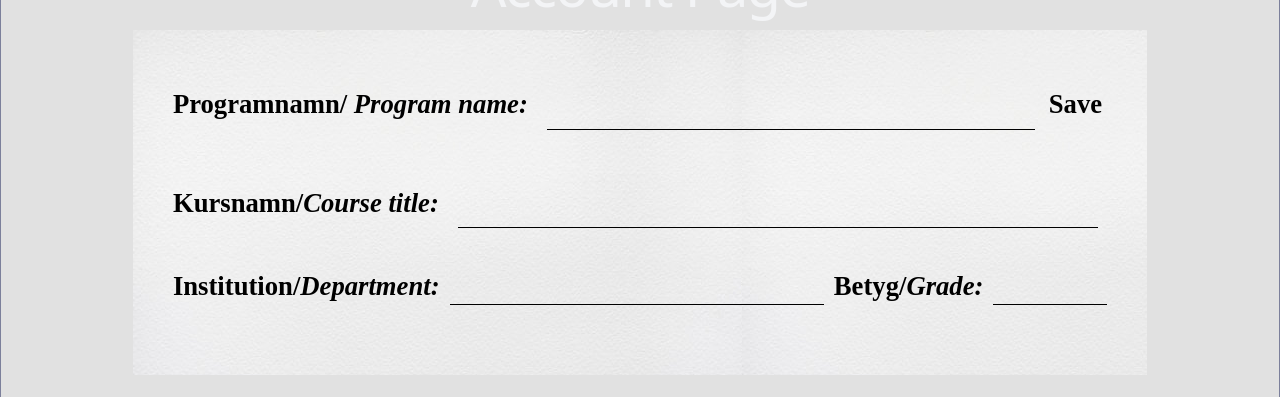
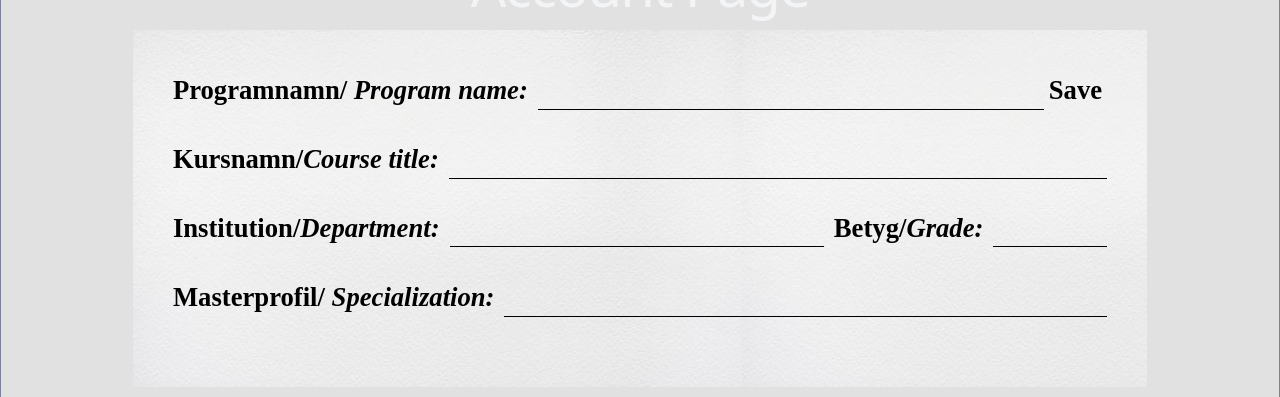
Before and after one commit to De99103/tddd27, a React (Vite) app in the folder tddd27-project/: page /account in a window 1280 px wide. Shown: the part 218-615 px from the top of the page. Built offline with nearby package versions, Linux system fonts and the light colour scheme; no server answers.

Commit message:
adding Specialization

```diff
--- a/tddd27-project/src/assets/data/ED.json
+++ b/tddd27-project/src/assets/data/ED.json
@@ -6,12 +6,14 @@
     "language": "svenska",
     "campus": "Norrköping",
     "admission_term": "HT 2022",
-    "note": "Den här exporten bygger på programplanen för 6CIEN, antagningstillfälle HT 2022, från LiU Studieinfo. Kurser som ligger över två perioder har periodformat som exempelvis \"1+2\". För examensdetaljer används null eftersom de inte framgår i programplanstabellen."
-  },
-  "specialisations": [
+    "note": "Den här exporten bygger på programplanen för 6CIEN, antagningstillfälle HT 2022, från LiU Studieinfo. Kurser som ligger över två perioder har periodformat som exempelvis \"1+2\". För examensdetaljer används null eftersom de inte framgår i programplanstabellen.",
+    "specialisations": [
     "Trådlösa system",
     "Organisk elektronik och energisystem"
-  ],
+  ]
+
+  },
+
   "courses": [
     {
       "year": 1,
--- a/tddd27-project/src/assets/data/MT.json
+++ b/tddd27-project/src/assets/data/MT.json
@@ -7,12 +7,14 @@
     "campus": "Norrköping",
     "admission_term": "HT 2018",
     "note": "Den här exporten bygger på den äldre programplanen 6CMEN eftersom den nya sidan 6CMEA (Medieteknik och AI) ännu inte har alla årskurser publicerade. Kurslistan är därför för programmet 'Civilingenjörsprogram i medieteknik, 300 hp'. För vissa kurser saknas examensdetaljer i exporten och fältet 'kurs_examination' är då null."
-  },
-  "specialisations": [
+    ,
+    "specialisations": [
     "Avancerade tekniker för ljud- och bildmedier",
     "Datorgrafik och spelprogrammering",
     "Visualisering"
-  ],
+  ]
+  },
+
   "courses": [
     {
       "year": 1,
--- a/tddd27-project/src/components/common/autocomplete/Autocomplete.css
+++ b/tddd27-project/src/components/common/autocomplete/Autocomplete.css
@@ -45,6 +45,14 @@
     font-family: "Indie Flower", cursive;
     border-bottom: 1px solid black;
     background-color: transparent;
+}
+
+.MuiAutocomplete-root .MuiOutlinedInput-root {
+    padding: 0px !important;
+}
+
+.MuiAutocomplete-root .MuiOutlinedInput-root .MuiAutocomplete-input {
+    padding: 2px 4px !important;
 }
 
 .line-autocomplete {
--- a/tddd27-project/src/components/common/course/Course.jsx
+++ b/tddd27-project/src/components/common/course/Course.jsx
@@ -9,16 +9,24 @@ function Course({
     programOptions = [],
     selectedProgram = null,
     onProgramChange = () => { },
+
     courses = [],
     selectedCourse = null,
     setSelectedCourse = () => { },
+
+    selectedSpecialisation = null,
+    setSelectedSpecialisation = () => { },
+
 }) {
+    const specialisations = selectedProgram?.specialisations || [];
+
     const [educationName, setEducationName] = useState("");
     const [courseGrade, setCourseGrade] = useState("");
     const [masterCourse, setMasterCourse] = useState("");
     const [profile, setProfile] = useState("");
     const [notes, setNotes] = useState("");
     const [courseRating, setCourseRating] = useState("");
+    const [specialisation, setSpecialisation] = useState("")
 
     async function handleSave() {
         try {
@@ -125,6 +133,23 @@ function Course({
                             />
                         </div>
                     </div>
+
+                    <div className="profiles-div">
+                        <div className="textAndInput">
+
+                            <p>
+                                Masterprofil/<i> Specialization:</i>
+                            </p>
+                            <Autocomplete
+                                options={specialisations}
+                                label=""
+                                className="line-autocomplete"
+                                value={selectedSpecialisation}
+                                getOptionLabel={(option) => option || ""}
+                                onChange={setSelectedSpecialisation}
+                            />
+                        </div>
+                    </div>
                 </div>
             </div>
         </div>
--- a/tddd27-project/src/pages/Account.jsx
+++ b/tddd27-project/src/pages/Account.jsx
@@ -39,26 +39,35 @@ function Account() {
             id: "MT",
             name: "Civilingenjörsprogram i medieteknik (MT)", // our program ..
             courses: mtData_new.courses || [],
+            specialisations: mtData_new.program?.specialisations || [],
+
         },
         {
             id: "MT_AI",
             name: "Civilingenjörsprogram i medieteknik och AI (MT_AI)", // the new MT program with AI
             courses: mtAiData.courses || [],
+            specialisations: mtAiData.program?.specialisations || [],
         },
         {
             id: "DT",
             name: "Civilingenjörsprogram i datateknik (DT)",
             courses: dtData.courses || [],
+            specialisations: dtData.program?.specialisations || [],
+
         },
         {
             id: "ED",
             name: "Civilingenjörsprogram i elektronikdesign (ED)",
-            courses: edData.courses || []
+            courses: edData.courses || [],
+            specialisations: edData.program?.specialisations || [],
+
         },
         {
             id: "IT",
             name: "Civilingenjörsprogram i informationsteknologi (IT)",
-            courses: it_data.courses || []
+            courses: it_data.courses || [],
+            specialisations: it_data.program?.specialisations || [],
+
         }
     ];
 
@@ -93,6 +102,8 @@ function Account() {
             <CoursesTable
                 courses={selectedCourse ? [selectedCourse] : courses}
                 educationId={selectedProgram?.name}
+                specialisations={selectedProgram?.specialisations || []}
+
             />
         </div>
     );
```
Also changed, not shown: tddd27-project/src/assets/data/DT.json.
